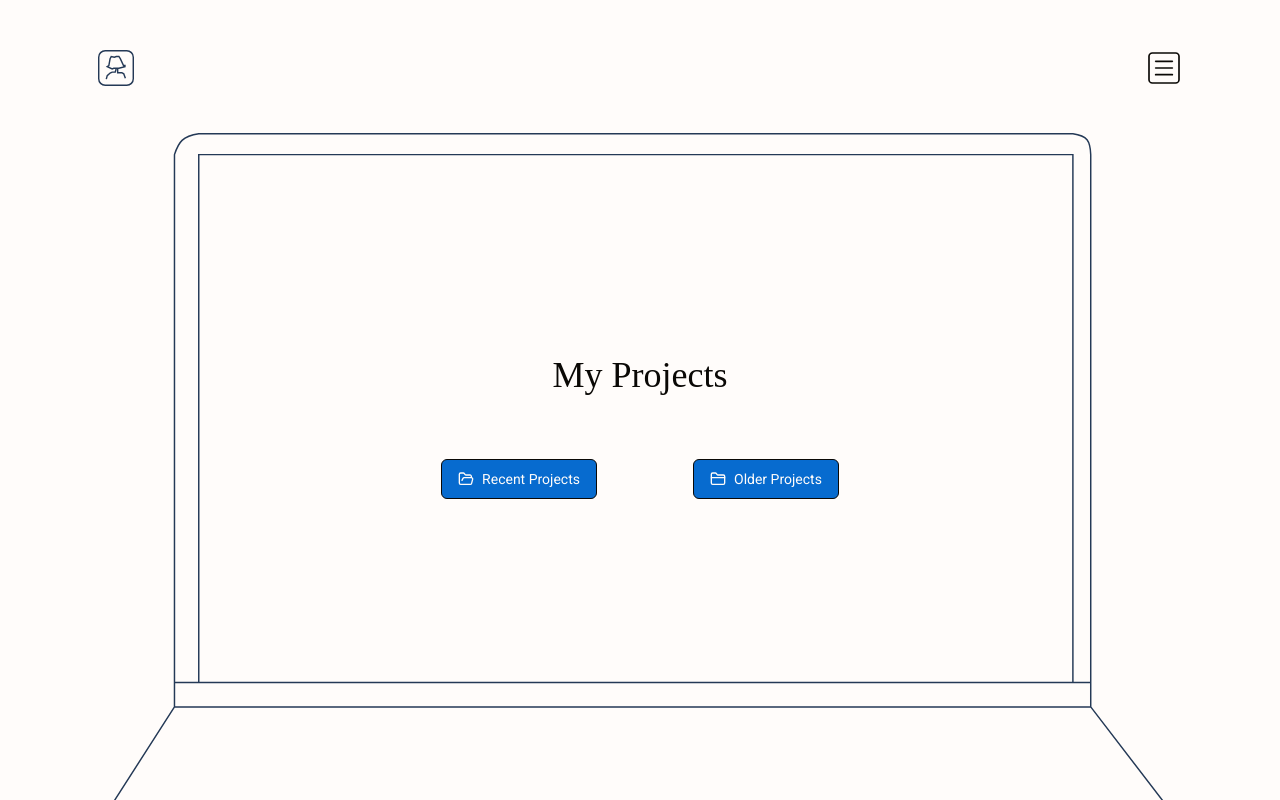
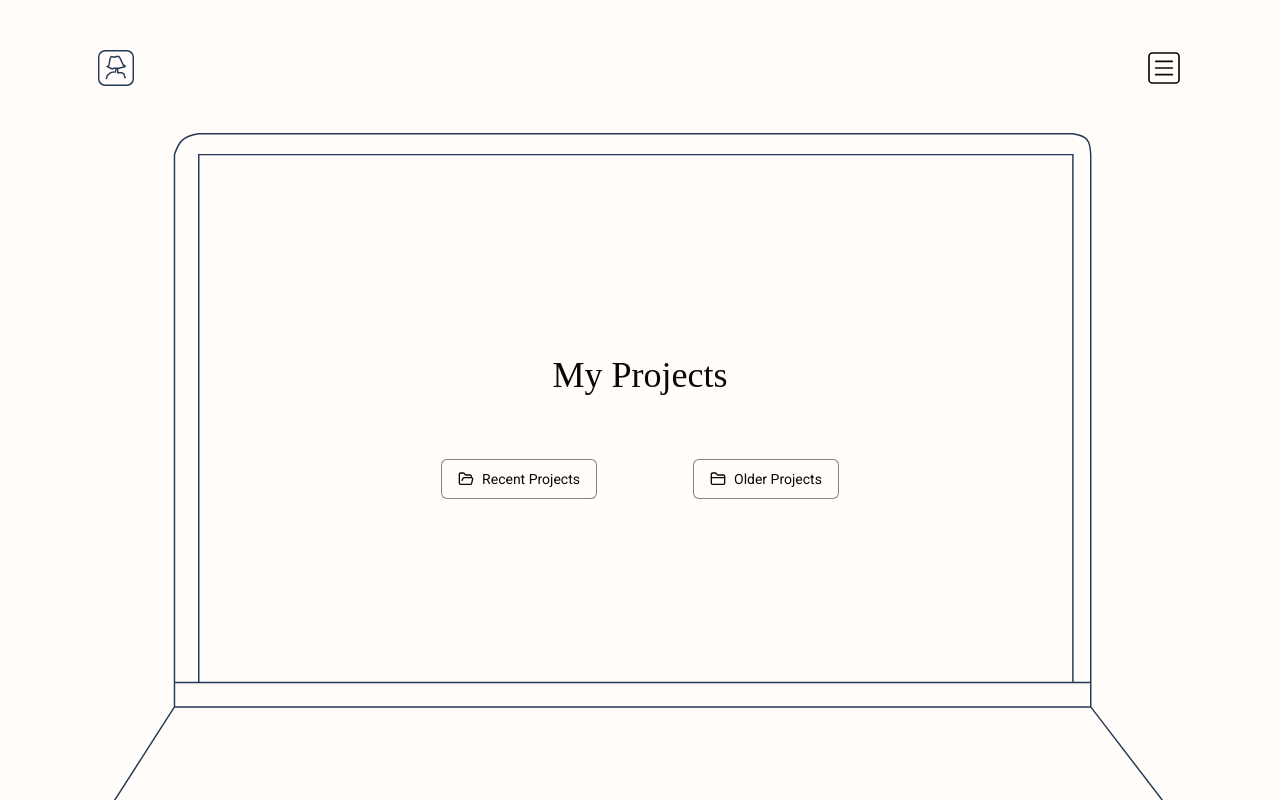
Before and after one commit to sarahhjchung/sarahhjchung.github.io, a React (Vite) app: page /projects in a window 1280 px wide. Built offline with nearby package versions, Linux system fonts and the light colour scheme; a web font is replaced by a local one.

Commit message:
Add badge component

```diff
--- a/src/components/OlderProjectsModal/OlderProjectsModal.tsx
+++ b/src/components/OlderProjectsModal/OlderProjectsModal.tsx
@@ -8,12 +8,13 @@
 } from "@/components/ui/dialog";
 import Strings from "@/locales/en.json";
 import { FolderClosed } from "lucide-react";
+import { Badge } from "../ui/badge";
 
 export function OlderProjectsModal() {
   return (
     <Dialog>
       <DialogTrigger asChild>
-        <Button>
+        <Button variant={"outline"}>
           <FolderClosed className="mr-2 h-4 w-4" />{" "}
           {Strings.Projects.olderProjectsButton}
         </Button>
@@ -22,8 +23,9 @@
         <DialogHeader>
           <DialogTitle>{Strings.Projects.olderProjectsButton}</DialogTitle>
         </DialogHeader>
-        <div className="grid gap-4 py-4">
+        <div>
           <p>Hello world!</p>
+          <Badge variant={"outline"}>Figma</Badge>
         </div>
       </DialogContent>
     </Dialog>
--- a/src/components/RecentProjectsModal/RecentProjectsModal.tsx
+++ b/src/components/RecentProjectsModal/RecentProjectsModal.tsx
@@ -13,7 +13,7 @@
   return (
     <Dialog>
       <DialogTrigger asChild>
-        <Button>
+        <Button variant={"outline"}>
           <FolderOpen className="mr-2 h-4 w-4" />{" "}
           {Strings.Projects.recentProjectsButton}
         </Button>
--- /dev/null
+++ b/src/components/ui/badge.tsx
@@ -0,0 +1,36 @@
+import * as React from "react";
+import { cva, type VariantProps } from "class-variance-authority";
+
+import { cn } from "@/lib/utils";
+
+const badgeVariants = cva(
+  "inline-flex items-center rounded-full border px-2.5 py-0.5 text-xs font-medium transition-colors focus:outline-none focus:ring-2 focus:ring-ring focus:ring-offset-2",
+  {
+    variants: {
+      variant: {
+        default:
+          "border-transparent bg-primary text-primary-foreground hover:bg-primary/80",
+        secondary:
+          "border-transparent bg-secondary text-secondary-foreground hover:bg-secondary/80",
+        destructive:
+          "border-transparent bg-destructive text-destructive-foreground hover:bg-destructive/80",
+        outline: "text-foreground",
+      },
+    },
+    defaultVariants: {
+      variant: "default",
+    },
+  }
+);
+
+export interface BadgeProps
+  extends React.HTMLAttributes<HTMLDivElement>,
+    VariantProps<typeof badgeVariants> {}
+
+function Badge({ className, variant, ...props }: BadgeProps) {
+  return (
+    <div className={cn(badgeVariants({ variant }), className)} {...props} />
+  );
+}
+
+export { Badge, badgeVariants };
--- a/src/components/ui/button.tsx
+++ b/src/components/ui/button.tsx
@@ -14,7 +14,7 @@
         destructive:
           "bg-destructive text-destructive-foreground hover:bg-destructive/90",
         outline:
-          "border border-input bg-background hover:bg-accent hover:text-accent-foreground",
+          "border border-foreground/50 bg-background hover:bg-accent hover:text-accent-foreground",
         secondary:
           "bg-secondary text-secondary-foreground hover:bg-secondary/80",
         ghost: "hover:bg-accent hover:text-accent-foreground",
```
